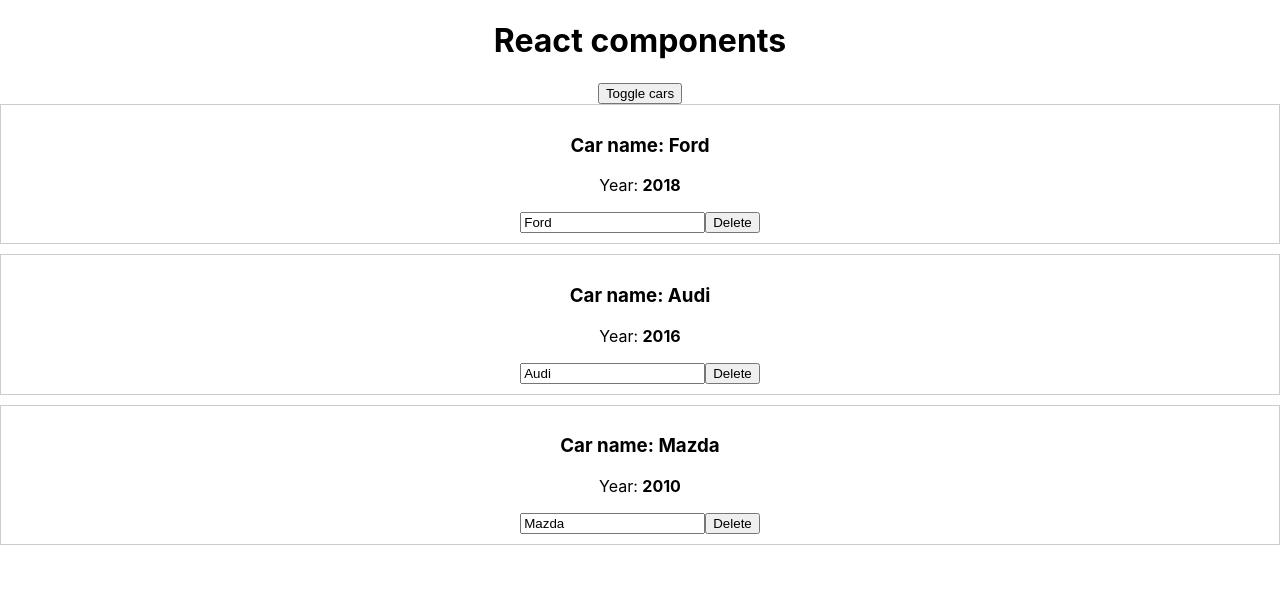
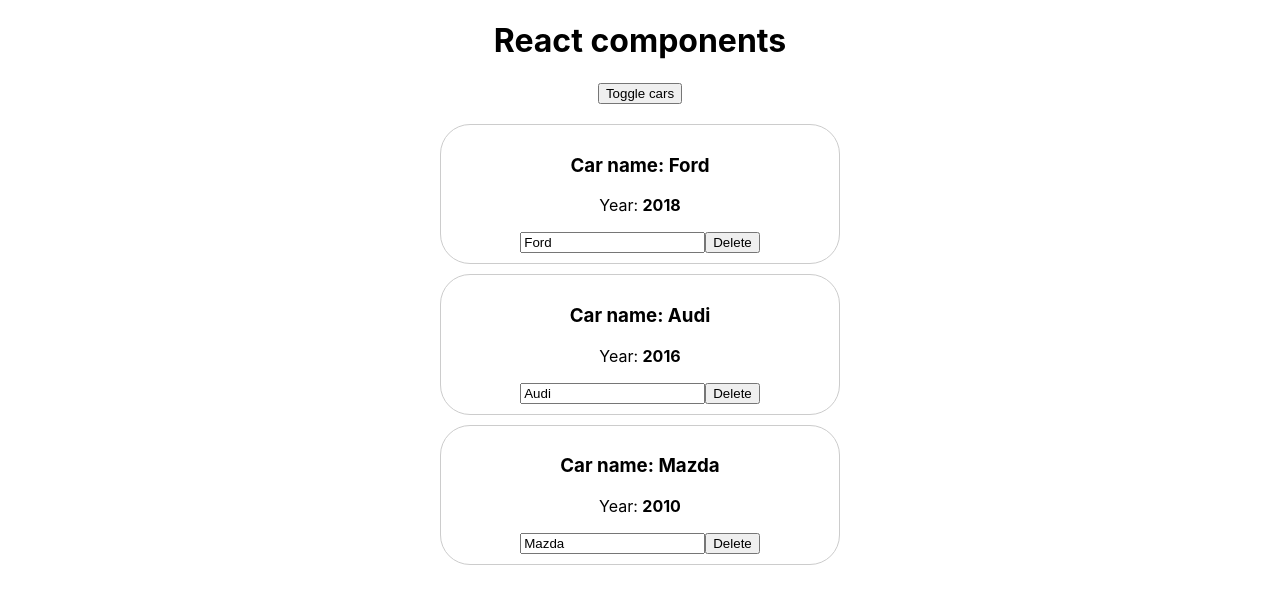
Before and after one commit to sava911/sava911-portfolio-04__reactSitework, a React (Create React App) app: page / in a window 1280 px wide. Both pictures are taken after a click on the button "Toggle cars". Shown: the top 604 px of the page. Built offline with nearby package versions, Linux system fonts and the light colour scheme.

Commit message:
inline ccs

```diff
--- a/src/App.js
+++ b/src/App.js
@@ -60,8 +60,14 @@
             <div style={divStyle}>
                 <h1>{this.state.pageTitle}</h1>
                 <button onClick={this.toggleTitleHandler}>Toggle cars</button>
+                <div style={{
+                    width: 400,
+                    margin: 'auto',
+                    paddingTop: '20px'
+                }}>
+                    {cars}
+                </div>
 
-                {cars}
 
 
             </div>
--- /dev/null
+++ b/src/Car/Car.css
@@ -0,0 +1,10 @@
+
+
+.Car {
+    border: 1px solid #ccc;
+    display: block;
+    margin-bottom: 10px;
+    padding: 10px;
+    box-shadow: 0 4px 5px  9 rgba(0, 0, 0, .14);
+    border-radius: 30px;
+}
--- a/src/Car/Car.js
+++ b/src/Car/Car.js
@@ -1,13 +1,9 @@
 import React from "react";
+import './Car.css'
 
 
 export default (props) => (
-    <div style={{
-        border: '1px solid #ccc',
-        display: 'block',
-        marginBottom: '10px',
-        padding: '10px'
-    }}>
+    <div className="Car">
 
         <h3>Car name: {props.name}</h3>
         <p>Year: <strong>{props.year}</strong></p>
```
